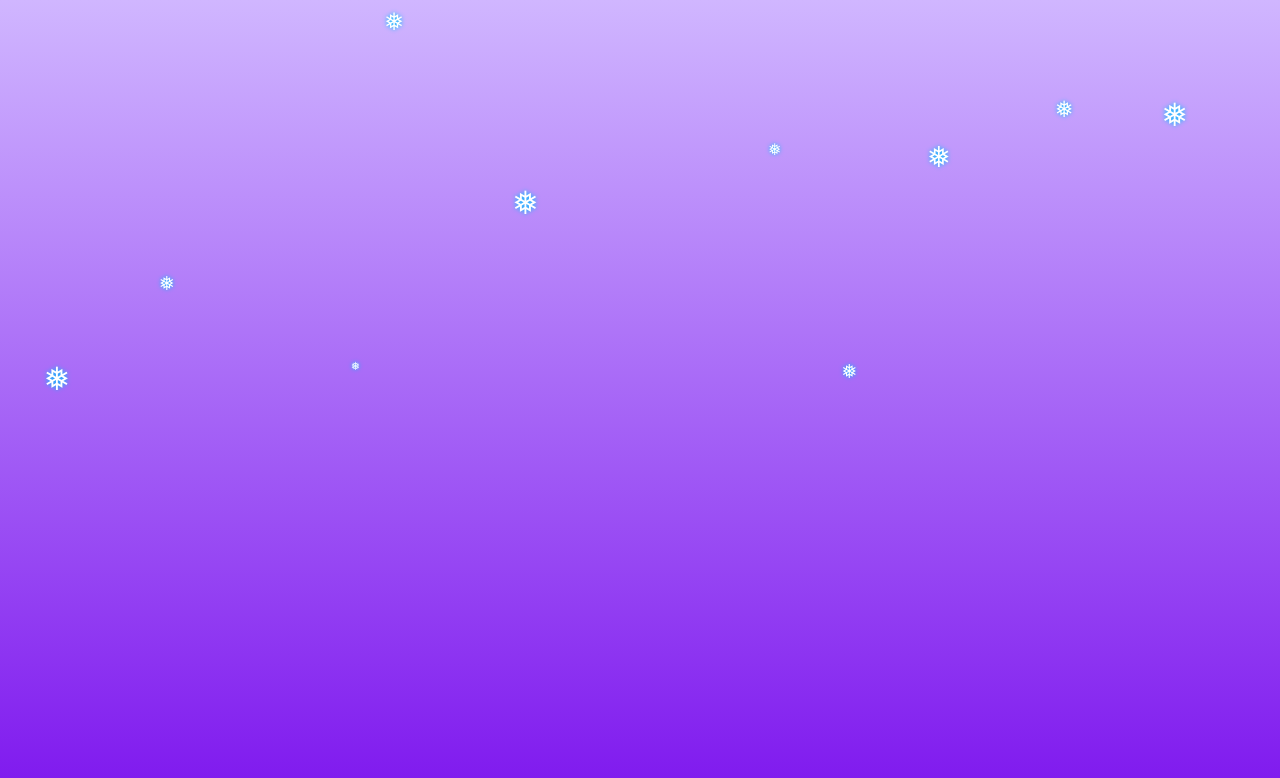
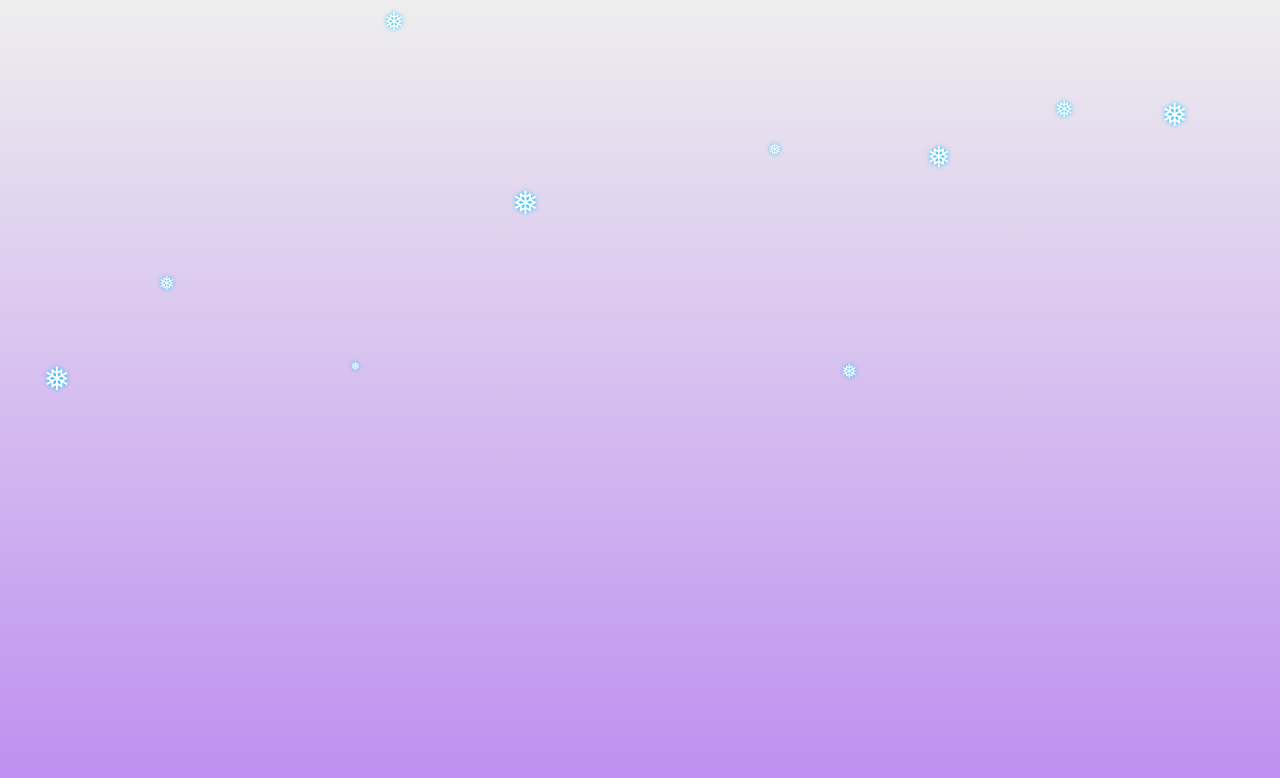
Before and after one commit to Dhanasekar-KR/Snowflake_Animation, a plain HTML site: page index.html in a window 1280 px wide. Drawn offline with Linux system fonts and the light colour scheme.

Commit message:
Update style.css

```diff
--- a/style.css
+++ b/style.css
@@ -11,7 +11,7 @@ html, body {
   height: 100vh;
   position: relative;
   overflow: hidden;
-  background: linear-gradient(#d0b6ff, #7e17ee);
+  background: linear-gradient(#eeeeee, #bd8df1);
 }
 
 /* Customizable snowflake styling */
```
